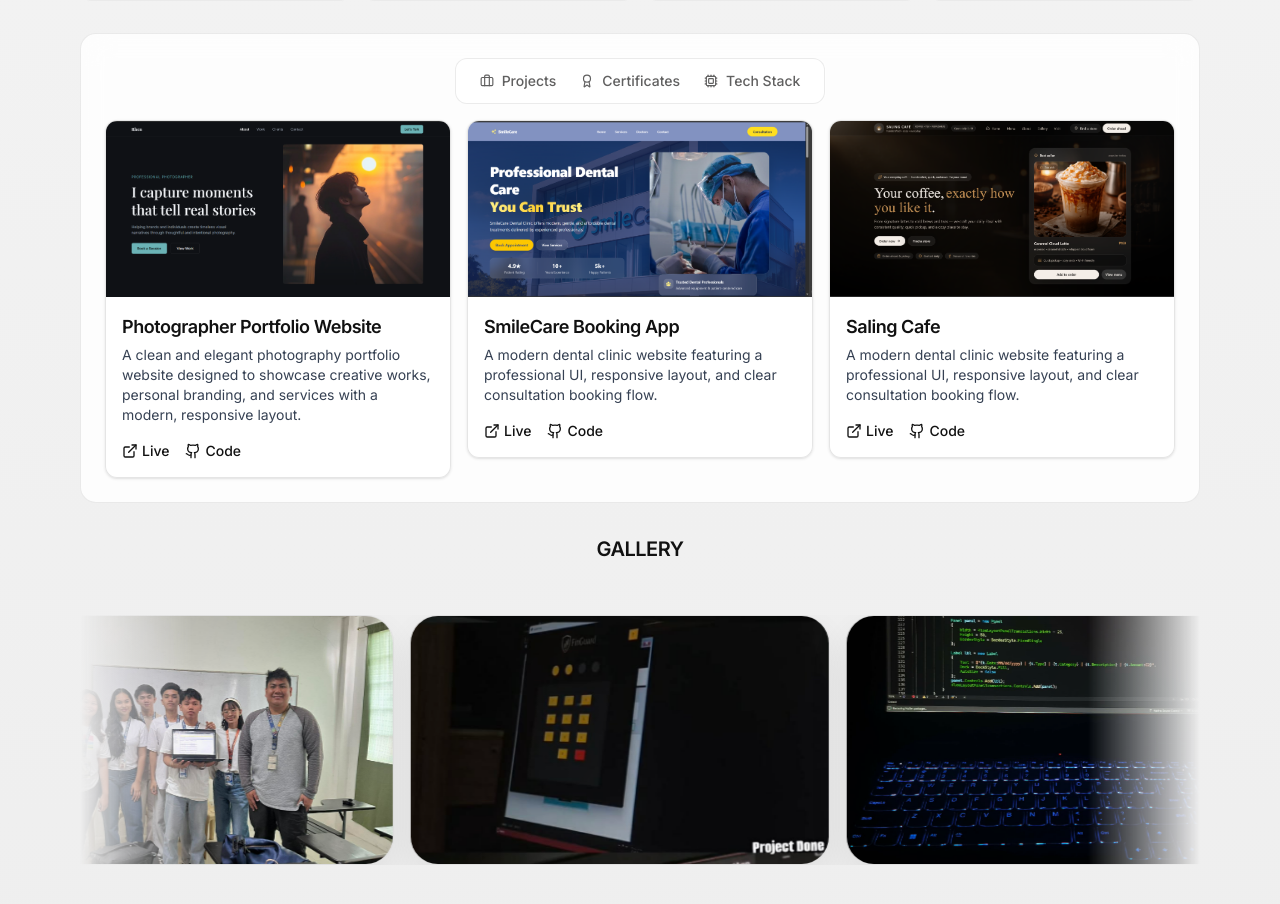
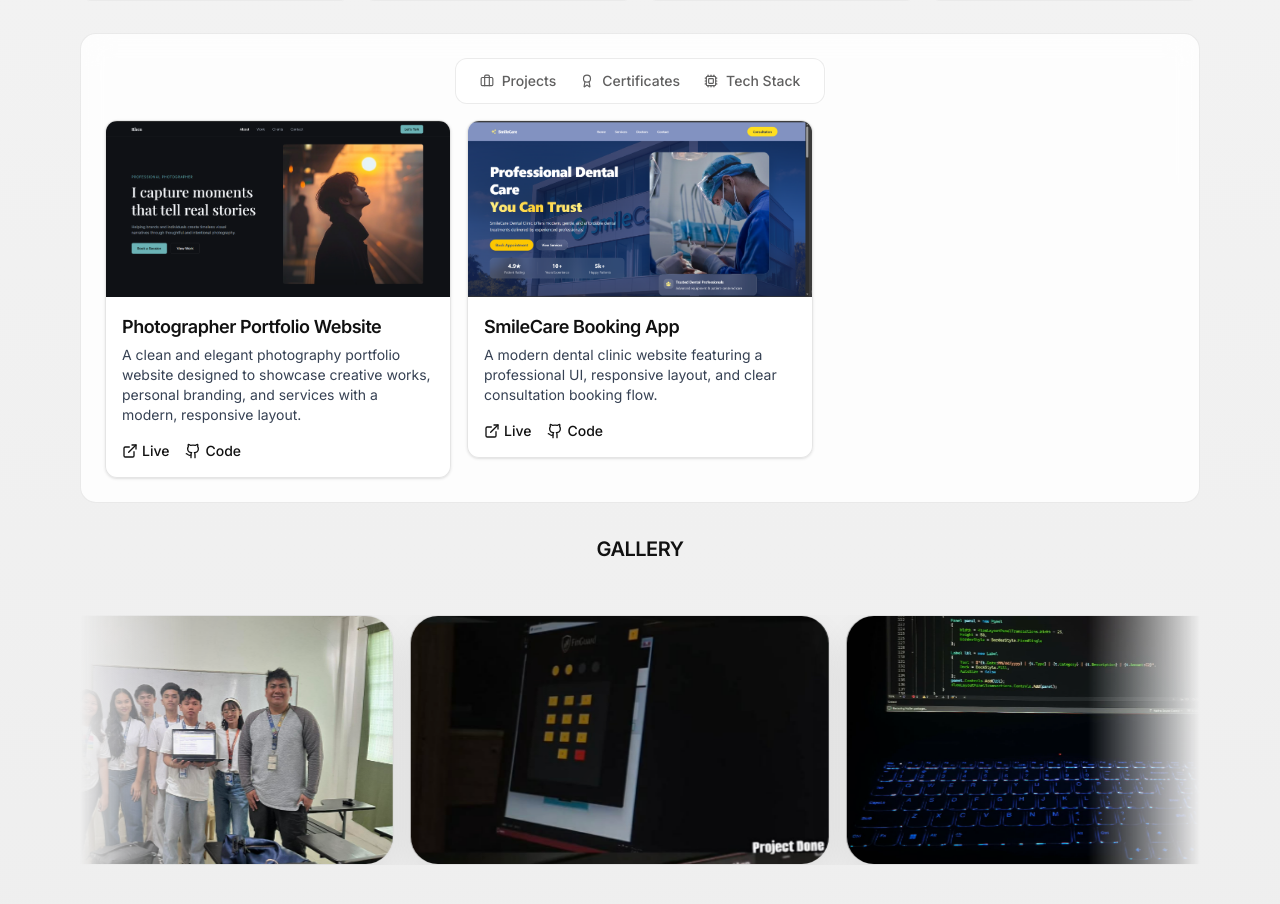
Before and after one commit to rrlWakai/myportfolio, a React (Vite) app in the folder client/: page / in a window 1280 px wide. Shown: the part 1385-2289 px from the top of the page. Built offline with nearby package versions, Linux system fonts and the light colour scheme.

Commit message:
remove the project

```diff
--- a/client/src/data/projects.ts
+++ b/client/src/data/projects.ts
@@ -65,23 +65,7 @@ export const projects: Project[] = [
       "Vercel",
     ],
   },
-{
-    id: 3,
-    title: "Saling Cafe",
-    description:
-      "A modern dental clinic website featuring a professional UI, responsive layout, and clear consultation booking flow.",
-    thumbnail: "/projects/SalingCafe.png",
-    liveUrl: "https://sailingcafe.vercel.app/",
-    githubUrl: "https://github.com/rrlWakai/CoffeWebsite.git",
-    techStack: [
-      "React",
-      "TypeScript",
-      "Tailwind CSS",
-      "Framer Motion",
-      "Vite",
-      "Vercel",
-    ],
-  },
+
 ];
 
 // ================= OPTIONAL BOOKING =================
```
